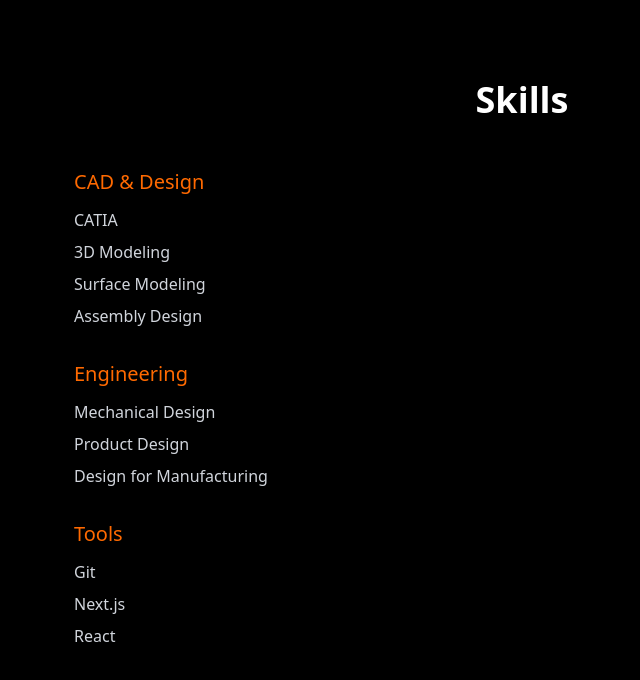
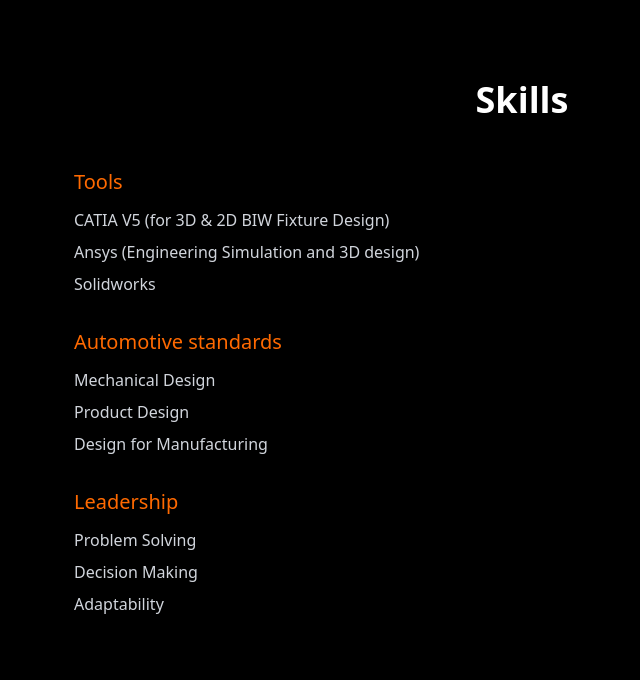
Before and after one commit to ZhenNeo/ShadowPort, a Next.js app in the folder shadowport/: page /skills in a window 1280 px wide. Shown: the top 680 px of the page, without its empty margins (118-758 px from the left). Built offline with nearby package versions, Linux system fonts and the light colour scheme.

Commit message:
added some real skills

```diff
--- a/shadowport/app/skills/page.tsx
+++ b/shadowport/app/skills/page.tsx
@@ -8,17 +8,16 @@
         <div className="space-y-8">
 
           <div>
-            <h2 className="text-xl text-orange-500 mb-3">CAD & Design</h2>
+            <h2 className="text-xl text-orange-500 mb-3">Tools</h2>
             <ul className="text-gray-300 space-y-2">
-              <li>CATIA</li>
-              <li>3D Modeling</li>
-              <li>Surface Modeling</li>
-              <li>Assembly Design</li>
+              <li>CATIA V5 (for 3D & 2D BIW Fixture Design)</li>
+              <li>Ansys (Engineering Simulation and 3D design)</li>
+              <li>Solidworks</li>
             </ul>
           </div>
 
           <div>
-            <h2 className="text-xl text-orange-500 mb-3">Engineering</h2>
+            <h2 className="text-xl text-orange-500 mb-3">Automotive standards</h2>
             <ul className="text-gray-300 space-y-2">
               <li>Mechanical Design</li>
               <li>Product Design</li>
@@ -27,11 +26,11 @@
           </div>
 
           <div>
-            <h2 className="text-xl text-orange-500 mb-3">Tools</h2>
+            <h2 className="text-xl text-orange-500 mb-3">Leadership</h2>
             <ul className="text-gray-300 space-y-2">
-              <li>Git</li>
-              <li>Next.js</li>
-              <li>React</li>
+              <li>Problem Solving</li>
+              <li>Decision Making</li>
+              <li>Adaptability</li>
             </ul>
           </div>
 
```
